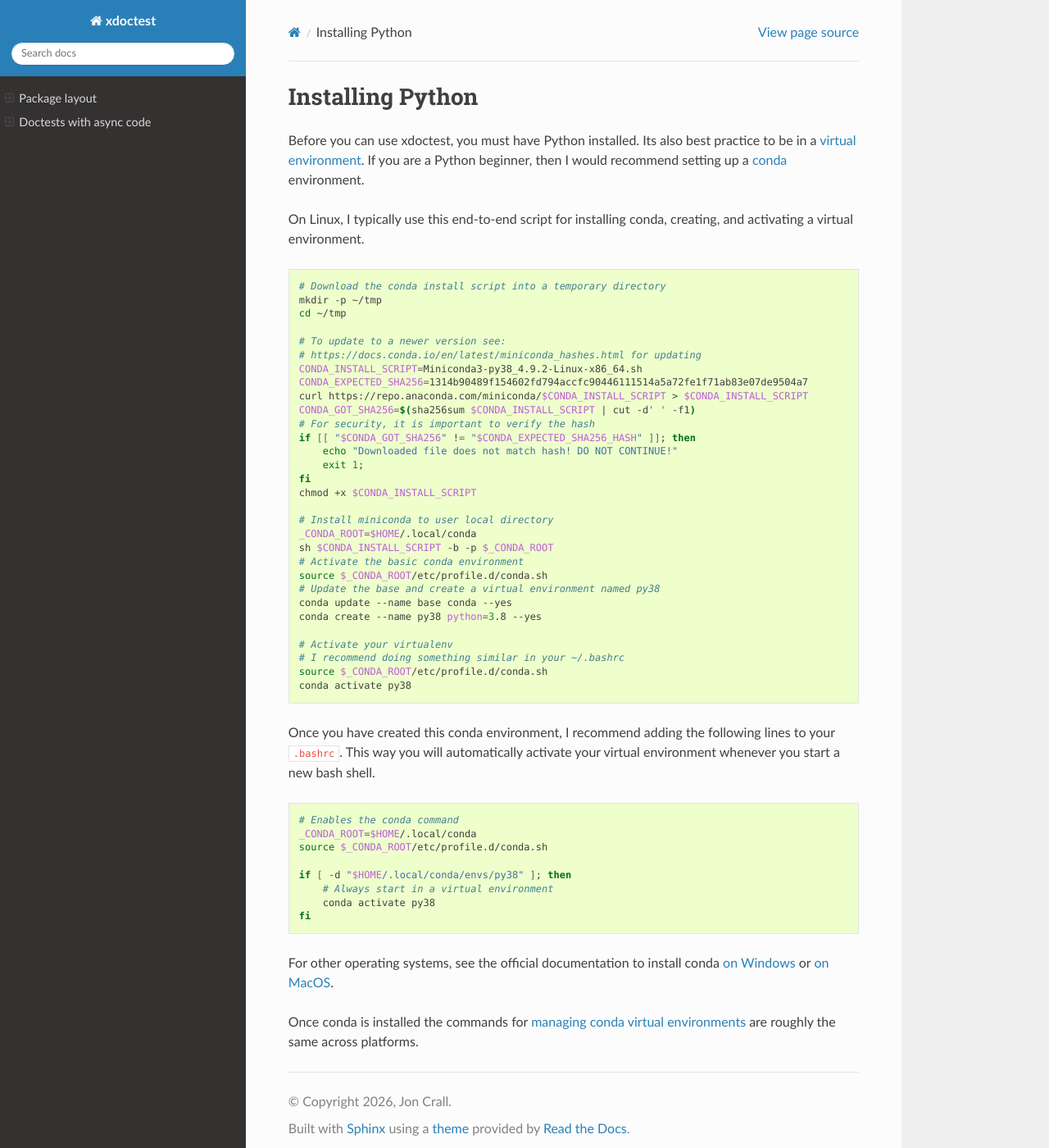
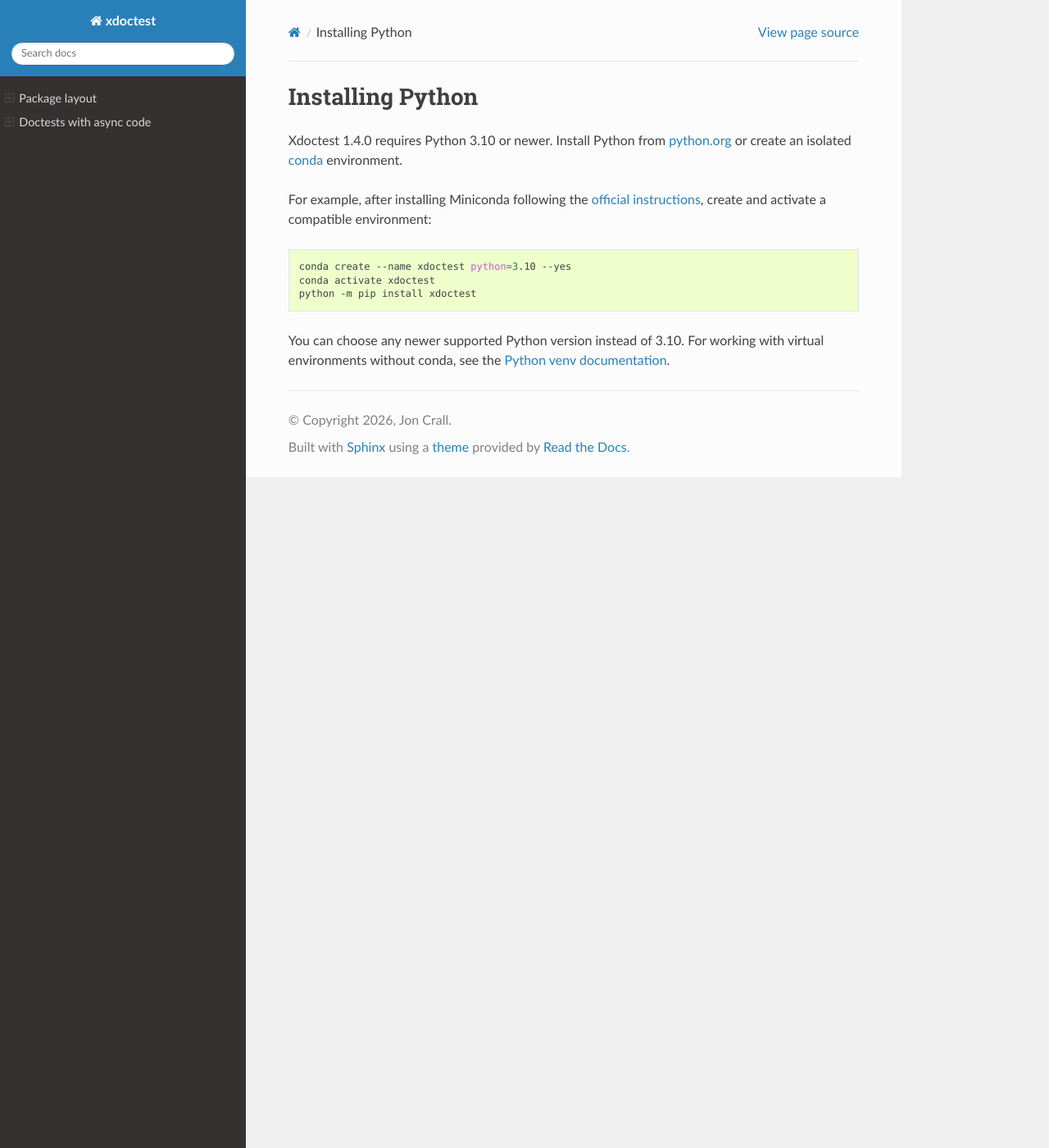
Before and after one commit to Erotemic/xdoctest, a Sphinx documentation site: the page built from docs/source/manual/installing_python.rst, in a window 1280 px wide and 1400 px high. Shown: the whole window at 82% size. Built offline with Sphinx 7.4.7 and the Read the Docs theme 3.1.0, drawn with Linux system fonts in a browser that asks for light colours; pages that are not in the unit, such as notebooks, are missing from menus.

Commit message:
Preserve structured stdlib wants and finalize Python 3.10 minimum
Co-authored-by: ChatGPT (GPT-6) <chatgpt@openai.com>

```diff
--- a/README.rst
+++ b/README.rst
@@ -85,7 +85,8 @@ Installation: from pypi
 ^^^^^^^^^^^^^^^^^^^^^^^
 
 Xdoctest is distributed on pypi as a universal wheel and can be pip installed on
-Python 3.8+ (Python 2.7 and 3.4 / 3.5 support was removed in Version 1.1.0, 3.6 / 3.7 support was removed in Version 1.2.0).
+Python 3.10 or newer (starting with xdoctest 1.4.0). For earlier Python
+versions, install an earlier xdoctest release.
 Installations are tested on CPython and PyPy implementations.
 
 ::
--- a/docs/source/manual/installing_python.rst
+++ b/docs/source/manual/installing_python.rst
@@ -1,66 +1,20 @@
 Installing Python
 =================
 
-Before you can use xdoctest, you must have Python installed. Its also best
-practice to be in a `virtual environment <https://realpython.com/effective-python-environment/>`_.
-If you are a Python beginner, then I would recommend setting up a
+Xdoctest 1.4.0 requires Python 3.10 or newer. Install Python from
+`python.org <https://www.python.org/downloads/>`_ or create an isolated
 `conda <https://docs.conda.io/en/latest/>`_ environment.
 
-
-On Linux, I typically use this end-to-end script for installing conda,
-creating, and activating a virtual environment.
+For example, after installing Miniconda following the
+`official instructions <https://docs.conda.io/projects/miniconda/en/latest/>`_,
+create and activate a compatible environment:
 
 .. code-block:: bash
 
-    # Download the conda install script into a temporary directory
-    mkdir -p ~/tmp
-    cd ~/tmp
+    conda create --name xdoctest python=3.10 --yes
+    conda activate xdoctest
+    python -m pip install xdoctest
 
-    # To update to a newer version see:
-    # https://docs.conda.io/en/latest/miniconda_hashes.html for updating
-    CONDA_INSTALL_SCRIPT=Miniconda3-py38_4.9.2-Linux-x86_64.sh
-    CONDA_EXPECTED_SHA256=1314b90489f154602fd794accfc90446111514a5a72fe1f71ab83e07de9504a7
-    curl https://repo.anaconda.com/miniconda/$CONDA_INSTALL_SCRIPT > $CONDA_INSTALL_SCRIPT
-    CONDA_GOT_SHA256=$(sha256sum $CONDA_INSTALL_SCRIPT | cut -d' ' -f1)
-    # For security, it is important to verify the hash
-    if [[ "$CONDA_GOT_SHA256" != "$CONDA_EXPECTED_SHA256_HASH" ]]; then
-        echo "Downloaded file does not match hash! DO NOT CONTINUE!"
-        exit 1;
-    fi
-    chmod +x $CONDA_INSTALL_SCRIPT
-
-    # Install miniconda to user local directory
-    _CONDA_ROOT=$HOME/.local/conda
-    sh $CONDA_INSTALL_SCRIPT -b -p $_CONDA_ROOT
-    # Activate the basic conda environment
-    source $_CONDA_ROOT/etc/profile.d/conda.sh
-    # Update the base and create a virtual environment named py38
-    conda update --name base conda --yes
-    conda create --name py38 python=3.8 --yes
-
-    # Activate your virtualenv
-    # I recommend doing something similar in your ~/.bashrc
-    source $_CONDA_ROOT/etc/profile.d/conda.sh
-    conda activate py38
-
-Once you have created this conda environment, I recommend adding the following
-lines to your ``.bashrc``. This way you will automatically activate your
-virtual environment whenever you start a new bash shell.
-
-.. code-block:: bash
-
-    # Enables the conda command
-    _CONDA_ROOT=$HOME/.local/conda
-    source $_CONDA_ROOT/etc/profile.d/conda.sh
-
-    if [ -d "$HOME/.local/conda/envs/py38" ]; then
-        # Always start in a virtual environment
-        conda activate py38
-    fi
-
-
-For other operating systems, see the official documentation to install conda
-`on Windows <https://docs.conda.io/projects/conda/en/latest/user-guide/install/windows.html>`_ or
-`on MacOS <https://docs.conda.io/projects/conda/en/latest/user-guide/install/macos.html>`_.
-
-Once conda is installed the commands for `managing conda virtual environments <https://docs.conda.io/projects/conda/en/latest/user-guide/tasks/manage-environments.html#>`_ are roughly the same across platforms.
+You can choose any newer supported Python version instead of 3.10.
+For working with virtual environments without conda, see the
+`Python venv documentation <https://docs.python.org/3/library/venv.html>`_.
--- a/setup.py
+++ b/setup.py
@@ -265,7 +265,7 @@ if __name__ == '__main__':
     setupkw['long_description_content_type'] = 'text/x-rst'
     setupkw['license'] = 'Apache 2'
     setupkw['packages'] = find_packages('./src')
-    setupkw['python_requires'] = '>=3.8'
+    setupkw['python_requires'] = '>=3.10'
     setupkw['classifiers'] = [
         'Development Status :: 6 - Mature',
         'Intended Audience :: Developers',
@@ -274,13 +274,12 @@ if __name__ == '__main__':
         'Topic :: Software Development :: Testing',
         'Framework :: Pytest',
         'Programming Language :: Python :: 3',
-        'Programming Language :: Python :: 3.8',
-        'Programming Language :: Python :: 3.9',
         'Programming Language :: Python :: 3.10',
         'Programming Language :: Python :: 3.11',
         'Programming Language :: Python :: 3.12',
         'Programming Language :: Python :: 3.13',
         'Programming Language :: Python :: 3.14',
+        'Programming Language :: Python :: 3.15',
         'Programming Language :: Python :: Implementation :: PyPy',
         'Programming Language :: Python :: Implementation :: CPython',
     ]
```
Also changed, not shown: CHANGELOG.md (+3 -5 lines), 10 other files.
